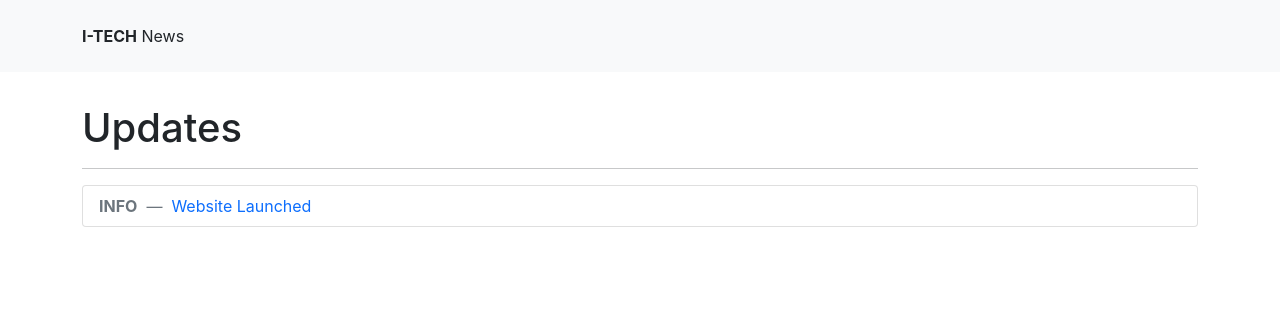
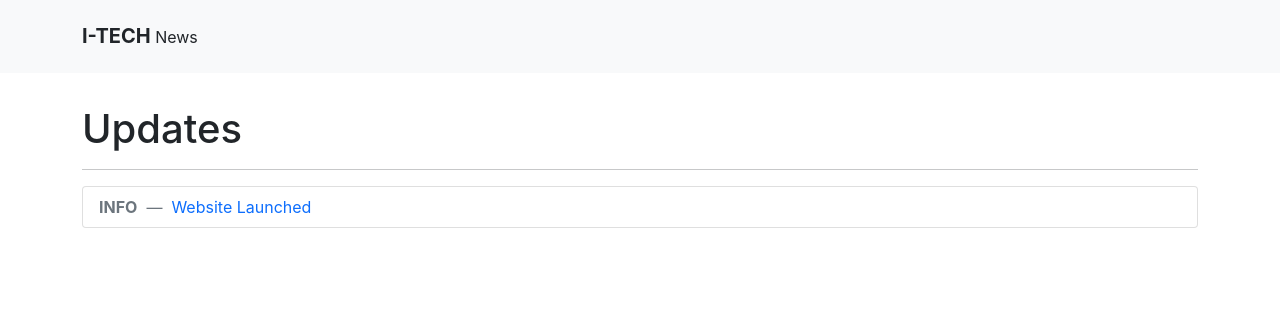
Before and after one commit to itech-uum/news, a Jekyll site: the page built from index.html, in a window 1280 px wide. Shown: the top 317 px of the page. Built offline with Jekyll 4.4.1, drawn with Linux system fonts in a browser that asks for light colours.

Commit message:
Forgot to change heading

```diff
--- a/_layouts/main.html
+++ b/_layouts/main.html
@@ -5,7 +5,7 @@ layout: default
     <div class="container-lg">
         <nav class="navbar">
             <span>
-                <span class="fw-bold h6">I-TECH</span> News
+                <span class="fw-bold h5">I-TECH</span> News
             </span>
         </nav>
     </div>
```
